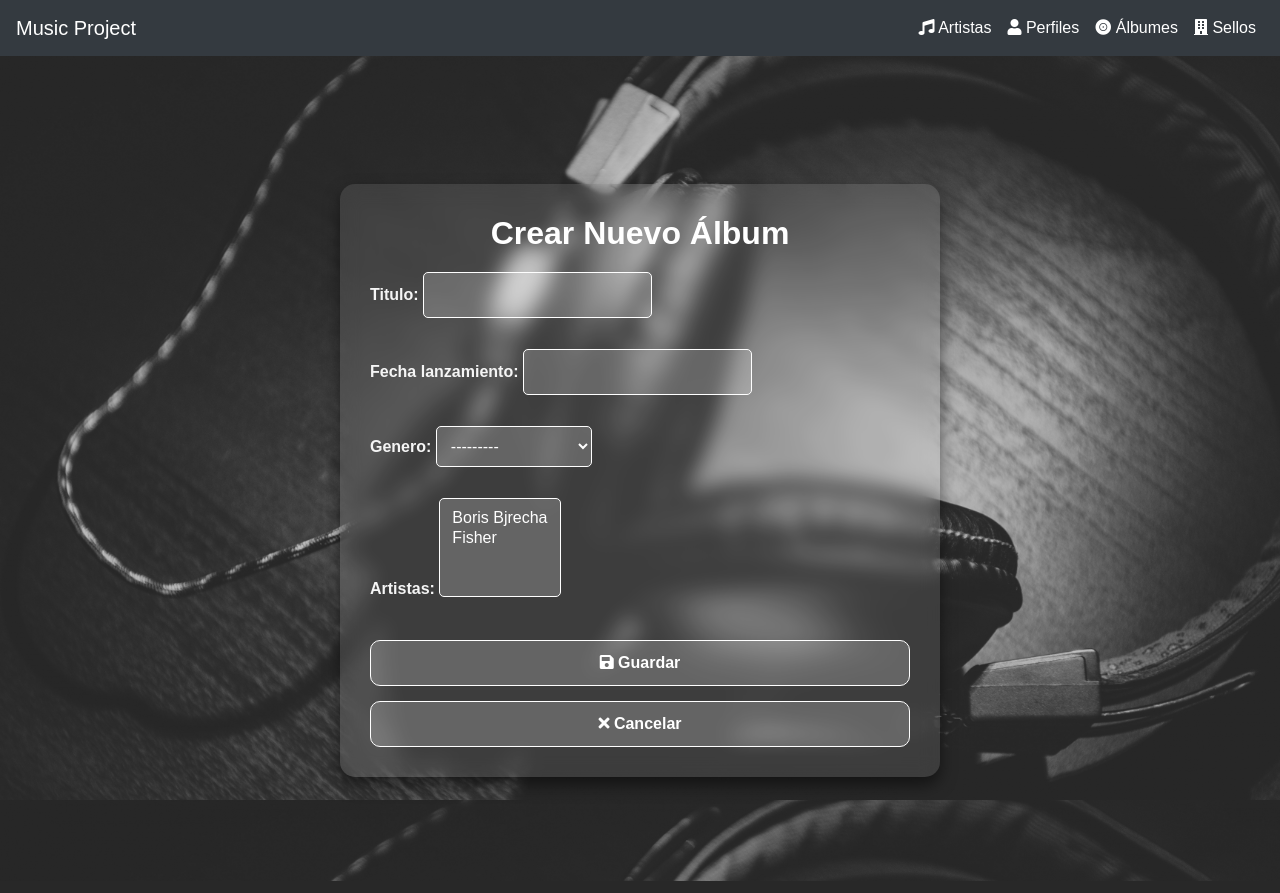
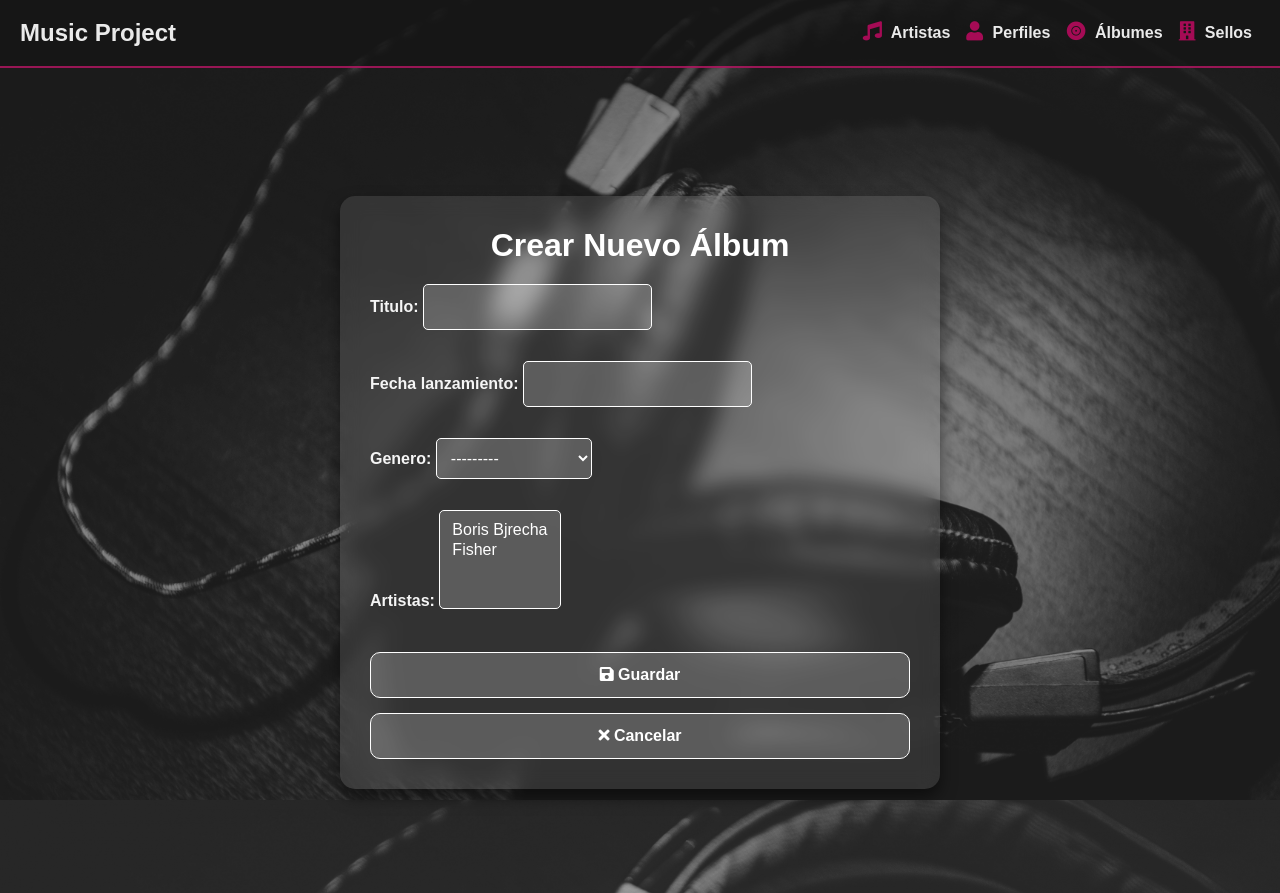
Before and after one commit to Evelyn-nicole/Project-Music, a Django app: page /artistas/albumes/nuevo/ in a window 1280 px wide. Run offline with Django 5.2, Linux system fonts and the light colour scheme; data comes from the database, SQL or seed files in the repository; both versions use the stored data as it was after the commit; some libraries are stand-ins or nearby versions.

Commit message:
ajuste css nav

```diff
--- a/musica_app/static/css/styles.css
+++ b/musica_app/static/css/styles.css
@@ -8,6 +8,20 @@ body {
     font-family: 'Arial', sans-serif;
     color: #ffffff; /* Color de texto por defecto */
     margin: 0;
+    height: 100vh; /* Asegura que el cuerpo tenga la altura completa */
+    overflow: hidden;
+}
+
+/* Superposición oscura sobre la imagen de fondo */
+body::before {
+    content: "";
+    position: fixed; /* Asegura que la superposición cubra toda la pantalla */
+    top: 0;
+    left: 0;
+    width: 100vw; /* Cubre el ancho total de la ventana */
+    height: 100vh; /* Cubre la altura total de la ventana */
+    background-color: rgba(0, 0, 0, 0.3); /* Fondo negro translúcido al 50% */
+    z-index: -1; /* Mantener la superposición detrás del contenido */
 }
 
 /* Estilo para encabezados de sección */
@@ -19,44 +33,59 @@ h1 {
     margin-bottom: 20px; /* Espacio debajo del encabezado */
 }
 
-/* Navbar */
+/* Navbar con transparencia parcial */
 .navbar {
-    background-color: rgba(0, 0, 0, 0.7); /* Fondo oscuro translúcido para la barra de navegación */
+    background-color: rgba(20, 20, 20, 0.7); /* Fondo gris oscuro translúcido */
+    padding: 10px 20px;
+    border-bottom: 2px solid #dd1777a7; /* Borde inferior de color rosa oscuro */
+
 }
 
-.nav-link {
-    color: #ffffff !important; /* Color blanco para los enlaces de navegación */
+/* Links de navegación */
+.navbar .nav-link {
+    color: #EAEAEA !important; /* Gris claro para el texto */
+    font-weight: bold;
+    padding: 10px 15px;
+    transition: color 0.3s;
 }
 
-.nav-link:hover {
-    color: #3498db !important; /* Color azul claro al pasar el cursor */
+.navbar .nav-link:hover {
+    color: #c30b5a !important; /* Rosa fuerte en hover */
 }
 
-/* Contenedor principal */
-.container {
-    padding: 40px;
+/* Marca (navbar-brand) */
+.navbar-brand {
+    color: #EAEAEA !important; /* Gris claro para el nombre de la marca */
+    font-size: 1.5em;
+    font-weight: bold;
+    transition: color 0.3s;
 }
 
-/* Botones principales */
-.btn-primary, .btn-secondary {
-    background-color: rgba(255, 255, 255, 0.2); /* Fondo translúcido */
-    color: #ffffff;
-    border: 1px solid #ffffff; /* Borde blanco */
-    border-radius: 10px;
-    padding: 10px 20px;
-    font-weight: bold;
-    text-align: center;
-    text-decoration: none;
-    transition: background-color 0.3s, color 0.3s; /* Efecto de transición */
-    cursor: pointer;
+.navbar-brand:hover {
+    color: #c30b5a !important; /* Rosa fuerte al pasar el cursor sobre la marca */
 }
 
-.btn-primary:hover {
-    background-color: #3498db; /* Fondo azul al pasar el cursor */
-    color: #000000; /* Texto negro en hover */
+/* Iconos en el NAV */
+.navbar .nav-link i {
+    color: #a50b55; /* Rosa oscuro para los iconos */
+    margin-right: 5px; /* Espacio entre el ícono y el texto */
+    font-size: 1.2em;
 }
 
-.btn-secondary:hover {
-    background-color: rgba(255, 255, 255, 0.4); /* Fondo más claro en hover */
-    color: #000000; /* Texto negro en hover */
+.navbar .nav-link i:hover {
+    color: #EAEAEA; /* Cambia el color del ícono a gris claro en hover */
 }
+
+/* Responsivo */
+@media (max-width: 768px) {
+    .navbar {
+        padding: 15px;
+    }
+    .navbar-brand {
+        font-size: 1.2em;
+    }
+    .nav-link {
+        padding: 8px 12px;
+        font-size: 0.9em;
+    }
+}
--- a/musica_app/templates/musica_app/base.html
+++ b/musica_app/templates/musica_app/base.html
@@ -18,7 +18,7 @@
 </head>
 <body>
     <!-- Navbar -->
-    <nav class="navbar navbar-expand-lg navbar-dark bg-dark">
+    <nav class="navbar navbar-expand-lg">
         <a class="navbar-brand" href="{% url 'home' %}">Music Project</a>
         <button class="navbar-toggler" type="button" data-toggle="collapse" data-target="#navbarNav" aria-controls="navbarNav" aria-expanded="false" aria-label="Toggle navigation">
             <span class="navbar-toggler-icon"></span>
```
Also changed, not shown: db.sqlite3.
